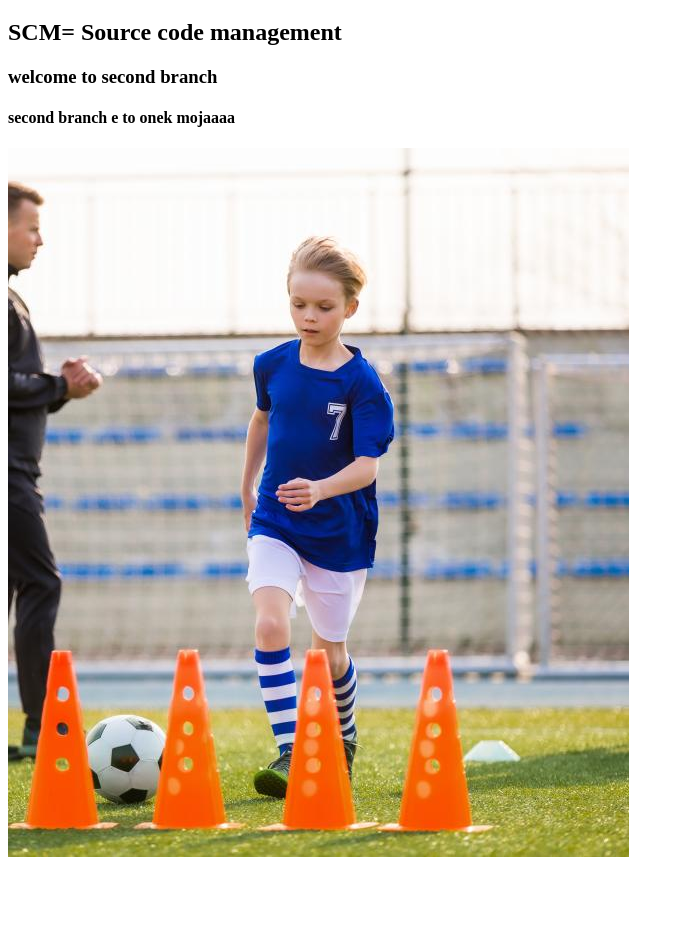
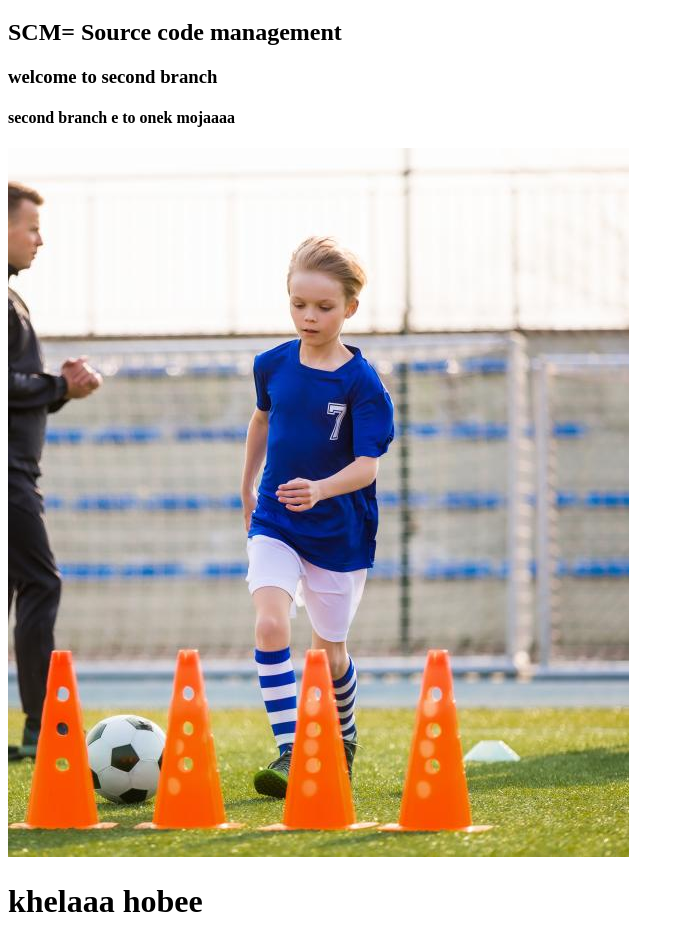
Before and after one commit to rkrana78/my-first-website, a plain HTML site: page index.html in a window 1280 px wide. Shown: the part 61-1002 px from the top of the page, without its empty margins (0-684 px from the left). Before the commit the page ends 930 px from the top, so only its background shows below. Drawn offline with Linux system fonts and the light colour scheme.

Commit message:
adding a header

```diff
--- a/index.html
+++ b/index.html
@@ -11,5 +11,6 @@
     <h3>welcome to second branch</h3>
     <h4>second branch e to onek mojaaaa</h4>
     <img src="football.jpg" alt="football">
+    <h1>khelaaa hobee</h1>
 </body>
 </html>
```
